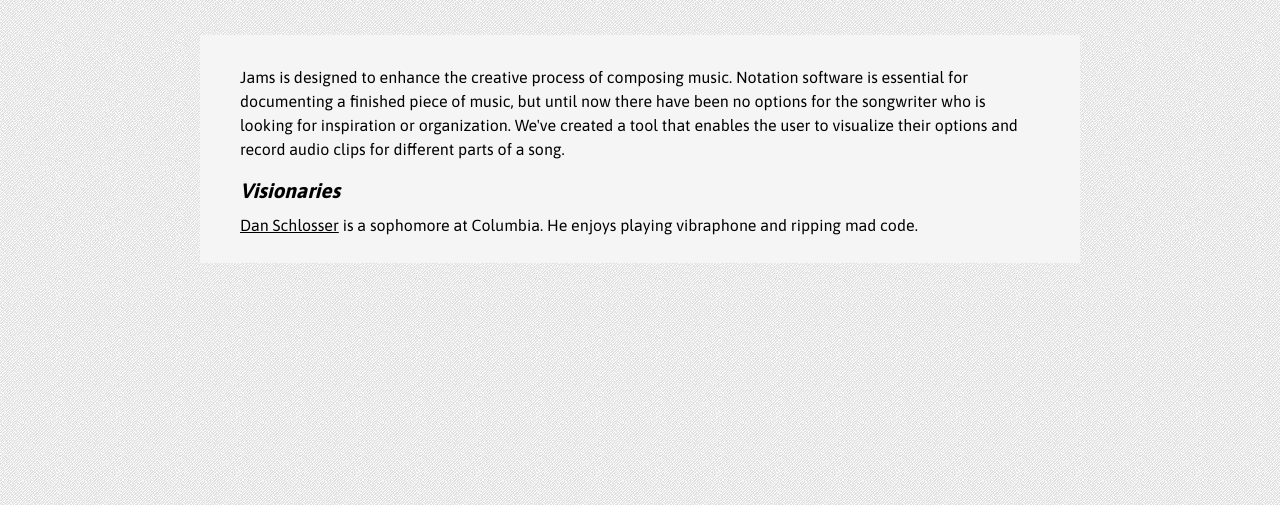
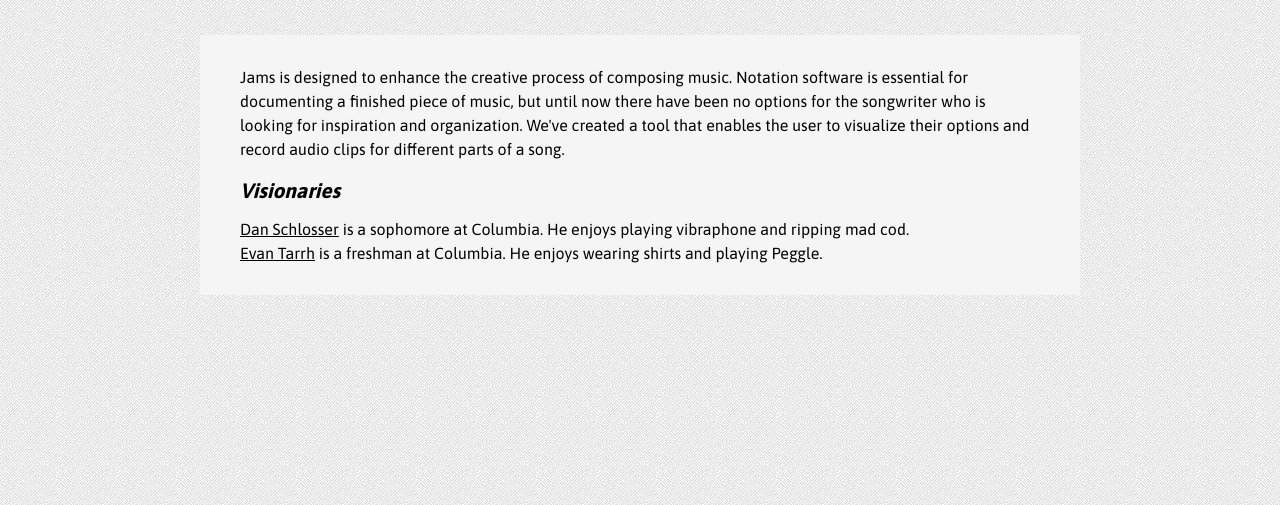
Before and after one commit to danrschlosser/jams, a Flask app: page /about in a window 1280 px wide. Shown: the part 50-555 px from the top of the page. Run offline with Flask 2, Linux system fonts and the light colour scheme; some libraries are stand-ins or nearby versions.

Commit message:
Updated about pages.

```diff
--- a/static/css/style.css
+++ b/static/css/style.css
@@ -40,7 +40,7 @@
 	margin: 0 10px;
 }
 
-p {
+p, ul {
 	line-height: 1.5;
 }
 
@@ -110,7 +110,7 @@
 }
 
 .node {
-	background-color: #c5e6ff;
+	background-color: #b5ceed;
 	border: 2px solid #3e7aab;
 	border-radius: 10px;
 	margin: 10px 20px;
--- a/templates/about.html
+++ b/templates/about.html
@@ -1,13 +1,14 @@
 {% extends "base.html" %}
 {% block body %}
 	<div class="row">
-		<p>Jams is designed to enhance the creative process of composing music. Notation software is essential for documenting a finished piece of music, but until now there have been no options for the songwriter who is looking for inspiration or organization. We've created a tool that enables the user to visualize their options and record audio clips for different parts of a song.
+		<p>Jams is designed to enhance the creative process of composing music. Notation software is essential for documenting a finished piece of music, but until now there have been no options for the songwriter who is looking for inspiration and organization. We've created a tool that enables the user to visualize their options and record audio clips for different parts of a song.
 	</p>
 	<h3>Visionaries</h3>
 	<p>
 		<ul>
 			<!-- Write your own bios! -->
-			<li><a href="http://www.danrs.ch">Dan Schlosser</a> is a sophomore at Columbia. He enjoys playing vibraphone and ripping mad code.</li>
+			<li><a href="http://www.danrs.ch">Dan Schlosser</a> is a sophomore at Columbia. He enjoys playing vibraphone and ripping mad cod.</li>
+			<li><a href="https://soundcloud.com/evantarrh">Evan Tarrh</a> is a freshman at Columbia. He enjoys wearing shirts and playing Peggle.</li>
 		</ul>
 	</p>
 </div>
```
